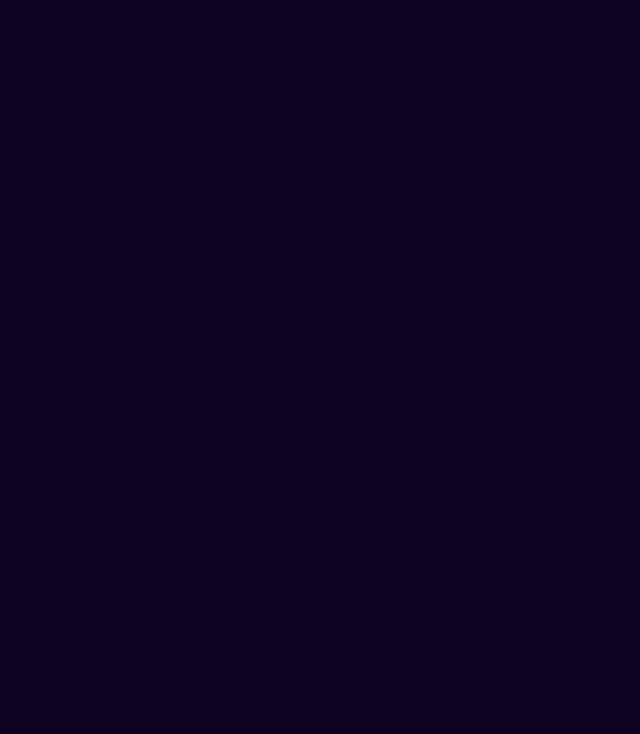
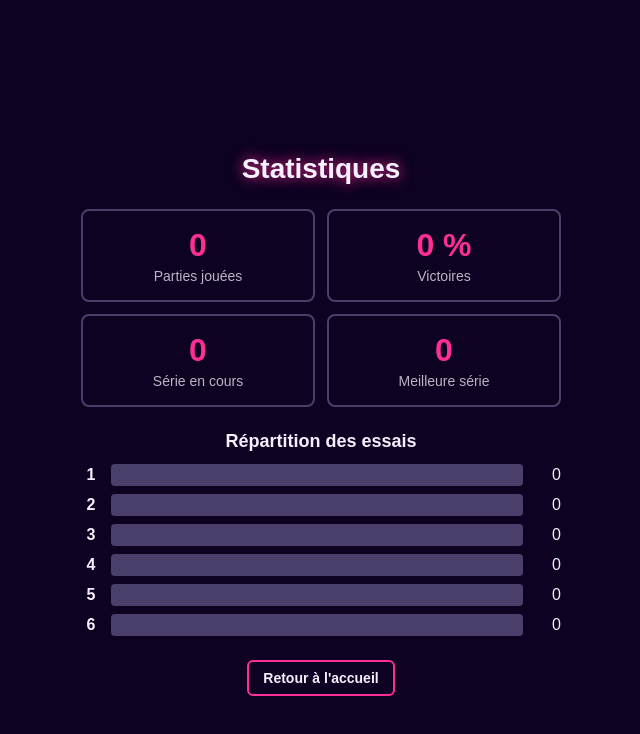
Before and after one commit to Hrefernandes/MotMystere-FRONTEND, a React (Vite) app: page /stats in a window 1280 px wide. Before the commit this address had no page. Shown: the top 734 px of the page, without its empty margins (319-959 px from the left). Built offline with nearby package versions, Linux system fonts and the light colour scheme.

Commit message:
add: Stats.jsx + style + btn accueil (#9)
* upadte: color texte index.css

* add: Scores.jsx + Style + boutons de l'accueil

* add: Score + style + btn Accueil

* add: Stats + style + btn Accueil

```diff
--- a/src/App.jsx
+++ b/src/App.jsx
@@ -2,9 +2,11 @@ import Accueil from './pages/Accueil'
 import Partie from './pages/Partie'
 import FinDePartie from './components/FinDePartie'
 import Regles from './pages/Regles'
+import Scores from './pages/Score'
+import Stats from './pages/Stats'
+
 import { Route, Routes } from 'react-router-dom'
 import './style/App.css'
-import Scores from './pages/Score'
 
 function App() {
 
@@ -15,7 +17,7 @@ function App() {
       <Route path="/fin-de-partie" element={<FinDePartie />} />
       <Route path="/regles" element={<Regles />} />
       <Route path="/scores" element={<Scores />} />
-
+      <Route path="/stats" element={<Stats />} />
     </Routes>
   )
 }
--- a/src/pages/Accueil.jsx
+++ b/src/pages/Accueil.jsx
@@ -72,6 +72,7 @@ function Accueil() {
         <div className="liens">
           <button className="bouton secondaire" type="button" onClick={() => navigate('/regles')}>Règles</button>
           <button className="bouton secondaire" type="button" onClick={() => navigate('/scores')}>Scores</button>
+          <button className="bouton secondaire" type="button" onClick={() => navigate('/stats')}>Stats</button>
         </div>
       </main>
   )
--- /dev/null
+++ b/src/pages/Stats.jsx
@@ -0,0 +1,61 @@
+import { useNavigate } from 'react-router-dom'
+import { getGames } from '../utils/score'
+import { calculateStats } from '../utils/stats'
+import '../style/Stats.css'
+
+function Stats() {
+  const navigate = useNavigate()
+  const stats = calculateStats(getGames())
+
+  const pourcentage =
+    stats.jouees === 0 ? 0 : Math.round((stats.victoires / stats.jouees) * 100)
+
+  const chiffres = [
+    { valeur: stats.jouees, nom: 'Parties jouées' },
+    { valeur: `${pourcentage} %`, nom: 'Victoires' },
+    { valeur: stats.serieActuelle, nom: 'Série en cours' },
+    { valeur: stats.meilleureSerie, nom: 'Meilleure série' },
+  ]
+
+  const maximum = Math.max(...stats.repartition, 1)
+
+  return (
+    <main className="stats">
+      <h1 className="stats-titre">Statistiques</h1>
+
+      <ul className="stats-chiffres">
+        {chiffres.map((chiffre) => (
+          <li className="stats-chiffre" key={chiffre.nom}>
+            <strong className="stats-valeur">{chiffre.valeur}</strong>
+            <span className="stats-nom">{chiffre.nom}</span>
+          </li>
+        ))}
+      </ul>
+
+      <section className="stats-repartition">
+        <h2 className="stats-sous-titre">Répartition des essais</h2>
+
+        <ol className="stats-barres">
+          {stats.repartition.map((nombre, index) => (
+            <li className="stats-ligne" key={index}>
+              <span className="stats-essai">{index + 1}</span>
+              <div className="stats-piste">
+                <div
+                  className="stats-barre"
+                  style={{ width: `${(nombre / maximum) * 100}%` }}
+                />
+              </div>
+              <span className="stats-nombre">{nombre}</span>
+            </li>
+          ))}
+        </ol>
+      </section>
+
+      <button className="bouton secondaire" type="button" onClick={() => navigate('/')}>
+        Retour à l'accueil
+      </button>
+    </main>
+  )
+}
+
+export default Stats
--- /dev/null
+++ b/src/style/Stats.css
@@ -0,0 +1,109 @@
+.stats {
+  min-height: 100vh;
+  display: flex;
+  flex-direction: column;
+  align-items: center;
+  justify-content: center;
+  gap: 24px;
+  max-width: 480px;
+  margin: 0 auto;
+  padding: 24px 16px;
+  color: var(--texte);
+}
+
+.stats-titre {
+  margin: 0;
+  font-family: 'Orbitron', sans-serif;
+  font-size: 28px;
+  text-shadow: 0 0 14px var(--accent);
+}
+
+.stats-chiffres {
+  width: 100%;
+  margin: 0;
+  padding: 0;
+  list-style: none;
+  display: grid;
+  grid-template-columns: repeat(2, 1fr);
+  gap: 12px;
+}
+
+.stats-chiffre {
+  display: flex;
+  flex-direction: column;
+  align-items: center;
+  gap: 4px;
+  padding: 16px 8px;
+  border: 2px solid var(--gris);
+  border-radius: 8px;
+}
+
+.stats-valeur {
+  font-family: 'Orbitron', sans-serif;
+  font-size: 32px;
+  color: var(--accent);
+}
+
+.stats-nom {
+  font-size: 14px;
+  opacity: 0.75;
+}
+
+.stats-repartition {
+  width: 100%;
+  display: flex;
+  flex-direction: column;
+  gap: 12px;
+}
+
+.stats-sous-titre {
+  margin: 0;
+  font-size: 18px;
+  text-align: center;
+}
+
+.stats-barres {
+  margin: 0;
+  padding: 0;
+  list-style: none;
+  display: flex;
+  flex-direction: column;
+  gap: 8px;
+}
+
+.stats-ligne {
+  display: grid;
+  grid-template-columns: 20px 1fr 28px;
+  align-items: center;
+  gap: 10px;
+}
+
+.stats-essai {
+  font-weight: 700;
+  text-align: center;
+}
+
+.stats-piste {
+  height: 22px;
+  background: var(--gris);
+  border-radius: 4px;
+  overflow: hidden;
+}
+
+.stats-barre {
+  height: 100%;
+  background: var(--vert);
+  border-radius: 4px;
+  transform-origin: left;
+  animation: grandit 0.7s ease-out backwards;
+}
+
+.stats-nombre {
+  text-align: right;
+  font-variant-numeric: tabular-nums;
+}
+
+@keyframes grandit {
+  from { transform: scaleX(0); }
+  to   { transform: scaleX(1); }
+}
--- /dev/null
+++ b/src/utils/stats.js
@@ -0,0 +1,29 @@
+export function calculateStats(parties) {
+  const gagnees = parties.filter((partie) => partie.gagne)
+
+  const repartition = [0, 0, 0, 0, 0, 0]
+  gagnees.forEach((partie) => {
+    if (partie.essais >= 1 && partie.essais <= 6) {
+      repartition[partie.essais - 1] += 1
+    }
+  })
+
+  let serieActuelle = 0
+  let meilleureSerie = 0
+  parties.forEach((partie) => {
+    if (partie.gagne) {
+      serieActuelle += 1
+      meilleureSerie = Math.max(meilleureSerie, serieActuelle)
+    } else {
+      serieActuelle = 0
+    }
+  })
+
+  return {
+    jouees: parties.length,
+    victoires: gagnees.length,
+    serieActuelle,
+    meilleureSerie,
+    repartition,
+  }
+}
```
